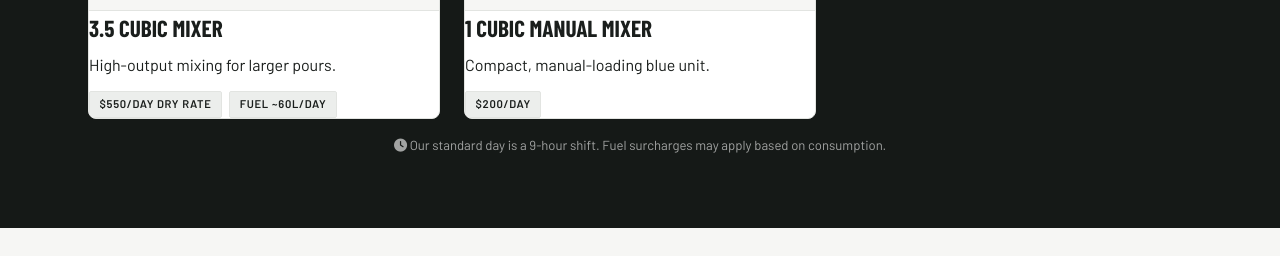
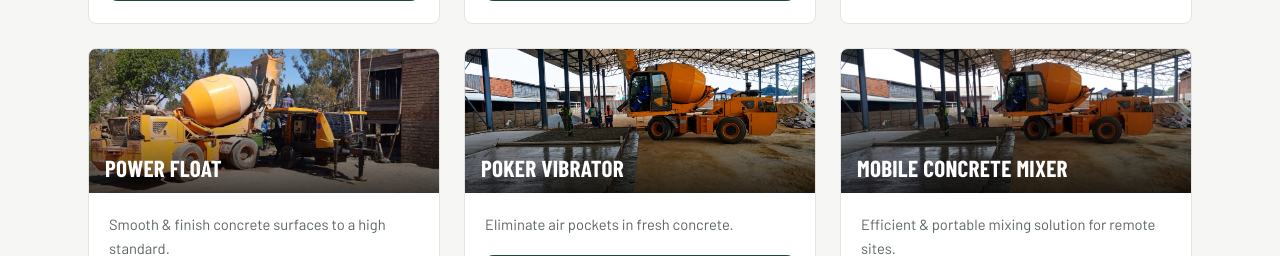
Before and after one commit to TKay25/Genspech, a Flask app: page / in a window 1280 px wide. Shown: the part 3213-3469 px from the top of the page. Run offline with Flask 3, Linux system fonts and the light colour scheme; some web fonts are replaced.

Commit message:
Update index.html

```diff
--- a/templates/index.html
+++ b/templates/index.html
@@ -89,7 +89,7 @@
     .nav-links a:hover, .nav-links a.active { color: #fff; }
     .nav-links a:hover::after, .nav-links a.active::after { transform: scaleX(1); }
     .navbar.scrolled { box-shadow: 0 6px 24px rgba(0,0,0,0.35); }
-    #home, #about, #services, #machines, #supplies, #projects, #quote, #contact { scroll-margin-top: 4.5rem; }
+    #home, #about, #services, #supplies, #projects, #quote, #contact { scroll-margin-top: 4.5rem; }
     .nav-actions { display: flex; align-items: center; gap: .75rem; }
     .nav-phone {
       display: inline-flex; align-items: center; gap: .5rem;
@@ -293,9 +293,6 @@
       padding: .25rem .6rem; border-radius: 2px;
     }
     @media (max-width: 900px) { .service-grid { grid-template-columns: 1fr; } }
-
-    /* ============ FLEET ============ */
-    .machine-note { text-align: center; margin-top: 1.1rem; font-size: .82rem; color: rgba(255,255,255,0.6); }
 
     /* ============ SUPPLIES ============ */
     .supplies-grid { display: grid; grid-template-columns: repeat(3, 1fr); gap: 1.5rem; }
@@ -542,7 +539,6 @@
     <nav class="nav-links" id="navLinks">
       <a href="#about">About</a>
       <a href="#services">Services</a>
-      <a href="#machines">Fleet</a>
       <a href="#supplies">Supplies</a>
       <a href="#projects">Projects</a>
       <a href="#quote">Quote</a>
@@ -672,78 +668,6 @@
           </div>
         </div>
       </div>
-    </div>
-  </section>
-
-  <!-- ===================== FLEET / MACHINES ===================== -->
-  <section class="section section-dark" id="machines">
-    <div class="shell">
-      <div class="section-head center reveal">
-        <p class="kicker">Our Fleet</p>
-        <h2 class="section-title">Machines We Hire</h2>
-        <div class="title-bar"></div>
-      </div>
-      <div class="service-grid">
-        <div class="card service-card reveal">
-          <div class="service-top"><img src="{{ url_for('static', filename='images/concrete-mixer.jpg') }}" alt="Concrete Mixer" loading="lazy" /></div>
-          <div class="body">
-            <h3>Concrete Mixer</h3>
-            <p>Combines cement, water &amp; aggregates for reliable site mixing.</p>
-          </div>
-        </div>
-        <div class="card service-card reveal">
-          <div class="service-top"><img src="{{ url_for('static', filename='images/concrete3.jpeg') }}" alt="Static Pump" loading="lazy" /></div>
-          <div class="body">
-            <h3>Static Pump</h3>
-            <p>Essential for efficient concrete pumping on any site.</p>
-          </div>
-        </div>
-        <div class="card service-card reveal">
-          <div class="service-top"><img src="{{ url_for('static', filename='images/concrete4.jpeg') }}" alt="Boom Pump" loading="lazy" /></div>
-          <div class="body">
-            <h3>Boom Pump</h3>
-            <p>Precision &amp; reliability in concrete placement.</p>
-          </div>
-        </div>
-        <div class="card service-card reveal">
-          <div class="service-top"><img src="{{ url_for('static', filename='images/concrete5.jpeg') }}" alt="Power Float" loading="lazy" /></div>
-          <div class="body">
-            <h3>Power Float</h3>
-            <p>Smooth &amp; finish concrete surfaces to a high standard.</p>
-          </div>
-        </div>
-        <div class="card service-card reveal">
-          <div class="service-top"><img src="{{ url_for('static', filename='images/concrete6.jpeg') }}" alt="Poker Vibrator" loading="lazy" /></div>
-          <div class="body">
-            <h3>Poker Vibrator</h3>
-            <p>Eliminate air pockets in fresh concrete.</p>
-          </div>
-        </div>
-        <div class="card service-card reveal">
-          <div class="service-top"><img src="{{ url_for('static', filename='images/mobile concrete mixer.jpeg') }}" alt="Mobile Concrete Mixer" loading="lazy" /></div>
-          <div class="body">
-            <h3>Mobile Concrete Mixer</h3>
-            <p>Efficient &amp; portable mixing solution for remote sites.</p>
-          </div>
-        </div>
-        <div class="card service-card reveal">
-          <div class="service-top"><img src="{{ url_for('static', filename='images/concrete-mixer.jpg') }}" alt="3.5 Cubic Concrete Mixer" loading="lazy" /></div>
-          <div class="body">
-            <h3>3.5 Cubic Mixer</h3>
-            <p>High-output mixing for larger pours.</p>
-            <div class="uses"><span>$550/day dry rate</span><span>Fuel ~60L/day</span></div>
-          </div>
-        </div>
-        <div class="card service-card reveal">
-          <div class="service-top"><img src="{{ url_for('static', filename='images/mixer 2.jpeg') }}" alt="1 Cubic Manual Loading Mixer" loading="lazy" /></div>
-          <div class="body">
-            <h3>1 Cubic Manual Mixer</h3>
-            <p>Compact, manual-loading blue unit.</p>
-            <div class="uses"><span>$200/day</span></div>
-          </div>
-        </div>
-      </div>
-      <p class="machine-note"><i class="fas fa-clock"></i> Our standard day is a 9-hour shift. Fuel surcharges may apply based on consumption.</p>
     </div>
   </section>
 
@@ -1045,7 +969,6 @@
         <li><a href="#home">Home</a></li>
         <li><a href="#about">About</a></li>
         <li><a href="#services">Services</a></li>
-        <li><a href="#machines">Fleet</a></li>
         <li><a href="#supplies">Supplies</a></li>
         <li><a href="#quote">Quote</a></li>
         <li><a href="#contact">Contact</a></li>
```
